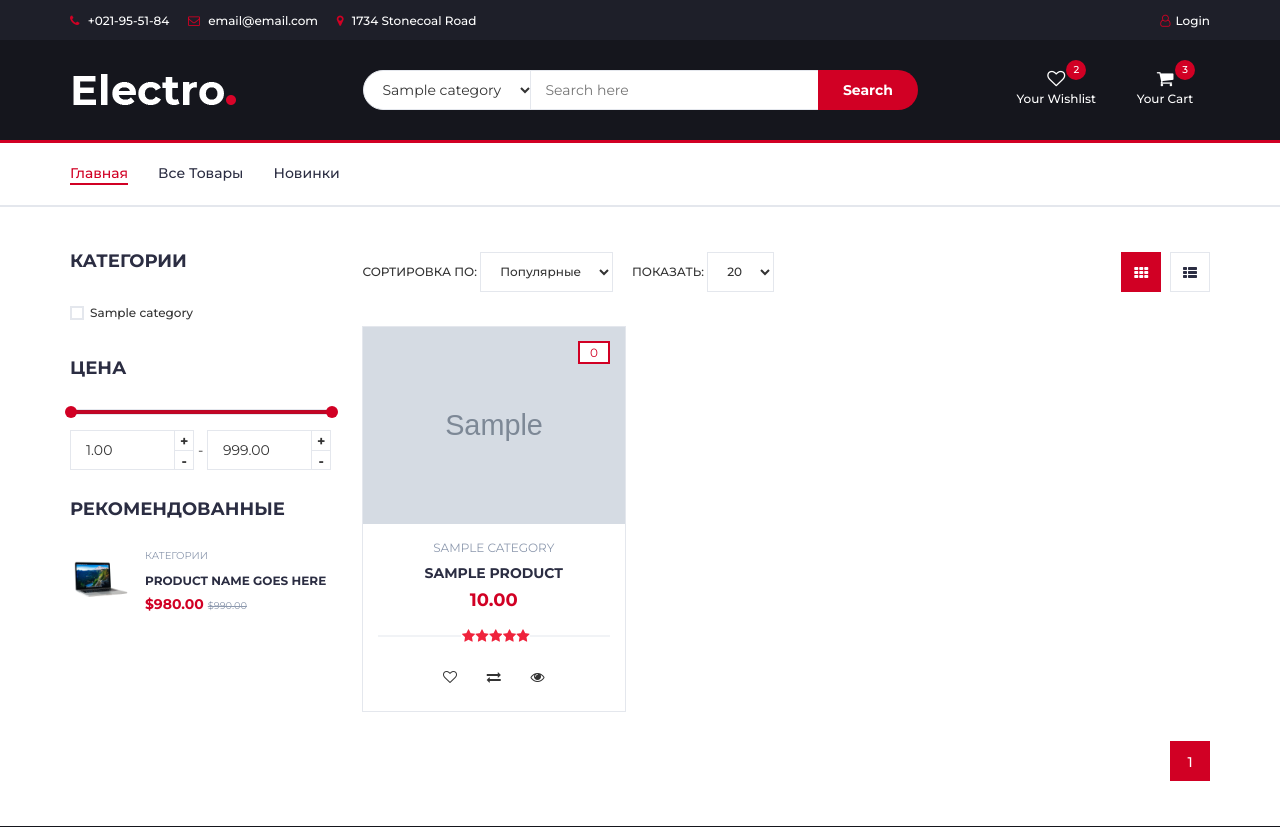
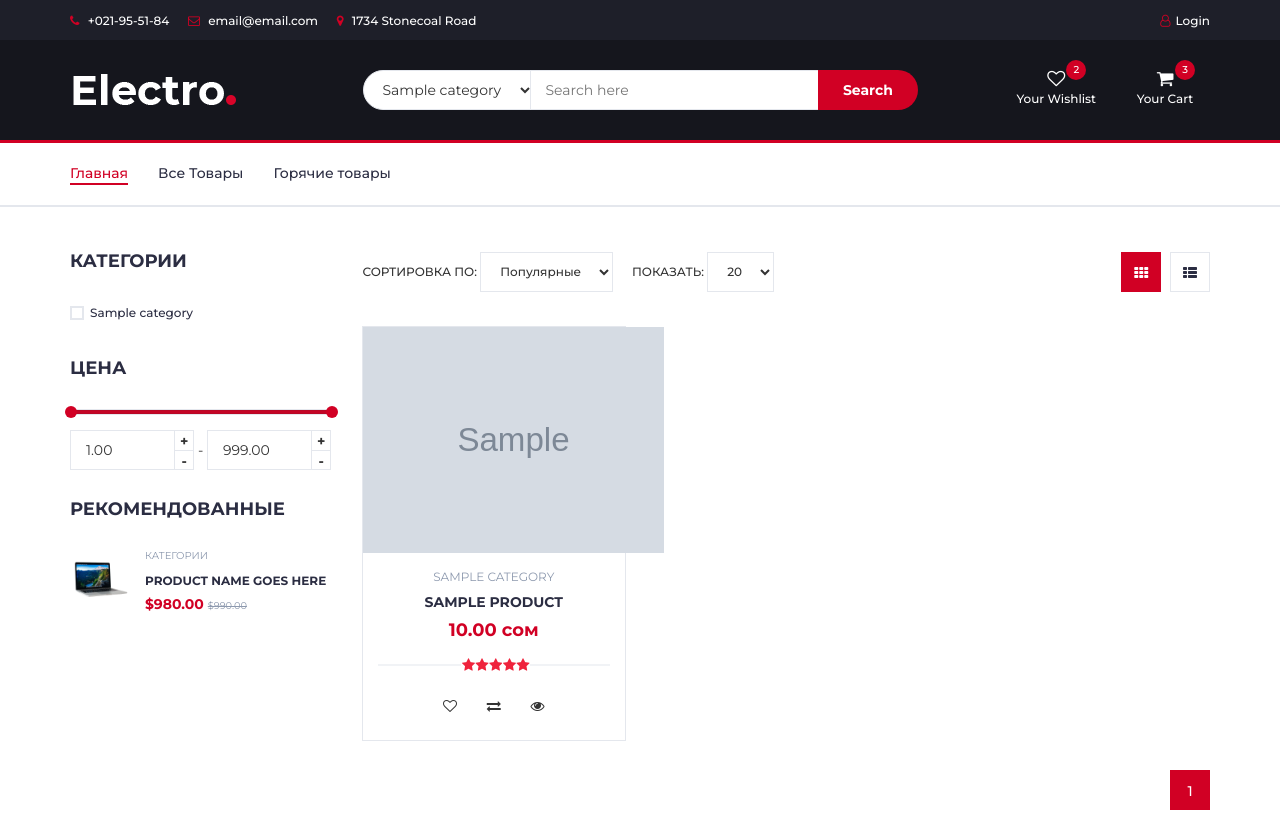
Before and after one commit to Islam3004/drugs_shop, a Django app: page /products/ in a window 1280 px wide. Shown: the top 827 px of the page. Run offline with Django 3.2, Linux system fonts and the light colour scheme; tables that the repository leaves empty hold one stand-in row (values such as "Sample post"); grey boxes marked "Sample" are stand-in pictures; some libraries are stand-ins or nearby versions.

Commit message:
sorted products_list

```diff
--- a/backend/templates/index.html
+++ b/backend/apps/shop/templates/index.html
@@ -16,7 +16,7 @@
 					<div class="col-md-4 col-xs-6">
 						<div class="shop">
 							<div class="shop-img">
-								<img src="./img/shop01.png" alt="">
+								<img src="" alt="">
 							</div>
 							<div class="shop-body">
 								<h3>Laptop<br>Collection</h3>
--- a/backend/templates/store.html
+++ b/backend/apps/shop/templates/store.html
@@ -26,9 +26,12 @@
 							<div class="input-checkbox">
 								<input type="checkbox" id="category-2">
 								<label for="category-2">
-									<span></span>
+									<a href="{% url 'category_list' category.slug %}">
+											<span></span>
 									{{ category.title }}
 									<small></small>
+									</a>
+
 								</label>
 							</div>
 							{% endfor %}
@@ -114,18 +117,18 @@
 							<div class="col-md-4 col-xs-6">
 								<div class="product">
 									<div class="product-img">
-										<img src="{{ product.image.url }}" alt="404">
-										<div class="product-label">
-											<span class="sale">{{ product.discount }}</span>
-										</div>
+										<img class="image" src="{{ product.image.url }}" alt="404">
+<!--										<div class="product-label">-->
+<!--											<span class="sale">{{ product.discount }}</span>-->
+<!--										</div>-->
 									</div>
 									<div class="product-body">
 										<p class="product-category">{{ product.category }}</p>
 										<h3 class="product-name"><a href="{% url 'product_detail_url' product.id %}">{{ product.title }}</a></h3>
 										{% if product.discount %}
-											<h4 class="product-price">{{ product.price }}<del class="product-old-price">{{ product.price }}</del></h4>
+											<h4 class="product-price">{{ product.price }} сом<del class="product-old-price">{{ product.price }} сом</del></h4>
 										{% else %}
-											<h4 class="product-price">{{ product.price }}</h4>
+											<h4 class="product-price">{{ product.price }} сом</h4>
 										{% endif %}
 										<div class="product-rating">
 											<i class="fa fa-star"></i>
--- a/backend/apps/shop/urls.py
+++ b/backend/apps/shop/urls.py
@@ -5,4 +5,5 @@ urlpatterns = [
     path('', HomeView.as_view(), name='index_url'),
     path('products/', ProductListView.as_view(), name='products_list_url'),
     path('product/<int:pk>/', ProductDetailView.as_view(), name='product_detail_url'),
+    path('category_list/<str:category_slug>/', ProductListView.as_view(), name="category_list")
 ]
--- a/backend/apps/shop/views.py
+++ b/backend/apps/shop/views.py
@@ -4,6 +4,8 @@ from .models import Products, Reviews, Categories
 from .forms import ReviewsForm
 # Create your views here.
 from .models import Products
+from django.shortcuts import get_object_or_404
+
 
 
 class HomeView(ListView):
@@ -11,11 +13,23 @@ class HomeView(ListView):
     queryset = Products.objects.filter(status=True)
 
 
+
 class ProductListView(ListView):
     template_name = 'store.html'
-    queryset = Products.objects.filter(status=True)
+    model = Products
     context_object_name = 'products'
     paginate_by = 10
+
+    def get_queryset(self, **kwargs):
+        category_slug = self.kwargs.get("category_slug")
+        if category_slug is not None:
+            category = get_object_or_404(Categories, slug=category_slug)
+            queryset = self.model.objects.filter(status=True, category=category)
+            return queryset
+        queryset = self.model.objects.filter(status=True)
+        return queryset
+
+
 
 
 class ProductDetailView(DetailView):
@@ -23,8 +37,8 @@ class ProductDetailView(DetailView):
     model = Products
     context_object_name = 'product'
 
-    # def get_context_data(self, **kwargs):
-    #     context = super(ProductDetailView, self).get_context_data(**kwargs)
-    #     related_product = Products.object.filter(status=True, category=self.object.category)
-    #     context['related_product'] = related_product
-    #     return context
+    def get_context_data(self, **kwargs):
+        context = super(ProductDetailView, self).get_context_data(**kwargs)
+        related_product = Products.objects.filter(status=True, category=self.object.category)
+        context['related_product'] = related_product[:4] if len(related_product) > 4 else related_product
+        return context
--- a/backend/templates/login.html
+++ b/backend/apps/user/templates/login.html
@@ -2,7 +2,7 @@
 
 <form method="POST">
     {% csrf_token %}
-    {{ form.as_p}}
+    {{ form.as_p }}
     <input type="submit" value="Login">
 </form>
 
--- a/backend/apps/user/views.py
+++ b/backend/apps/user/views.py
@@ -13,13 +13,13 @@ class CustomLoginView(LoginView):
     redirect_authenticated_user = True
 
     def get_success_url(self):
-        return reverse_lazy('product_list_url')
+        return reverse_lazy('products_list_url')
 
 class RegisterPage(FormView):
     template_name = 'register.html'
     form_class = UserCreationForm
     redirect_authenticated_user = True
-    success_url = reverse_lazy('product_list_url')
+    success_url = reverse_lazy('products_list_url')
 
     def form_valid(self, form):
         user = form.save()
--- a/backend/static/css/style.css
+++ b/backend/static/css/style.css
@@ -868,10 +868,11 @@ textarea.input {
 
 .product .product-img {
   position: relative;
+  text-align: center;
 }
 
 .product .product-img>img {
-  width: 100%;
+  height: 226px;
 }
 
 .product .product-img .product-label {
@@ -1459,6 +1460,7 @@ textarea.input {
 
 .product-preview img {
   width: 100%;
+
 }
 
 /*----------------------------*\
--- a/backend/templates/base.html
+++ b/backend/templates/base.html
@@ -183,7 +183,7 @@
 					<ul class="main-nav nav navbar-nav">
 						<li class="active"><a href="{% url 'index_url' %}">Главная</a></li>
 						<li><a href="{% url 'products_list_url' %}">Все Товары</a></li>
-						<li><a href="#">Новинки</a></li>
+						<li><a href="{% url 'products_list_url' %}">Горячие товары</a></li>
 					</ul>
 					<!-- /NAV -->
 				</div>
```
Also changed, not shown: backend/apps/shop/templates/product.html (renamed from backend/templates/product.html, +9 -8 lines), backend/apps/user/templates/register.html (renamed from backend/templates/register.html), backend/media/products/lozange.jpeg (added).
